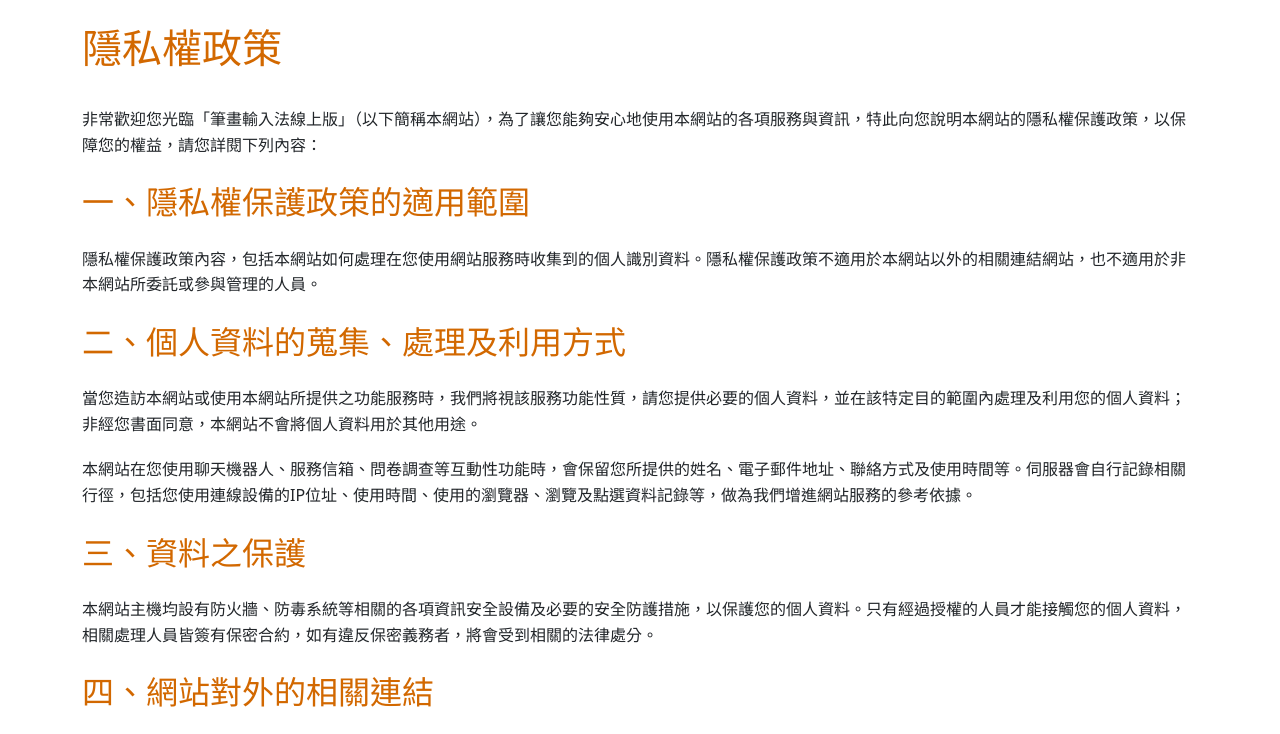
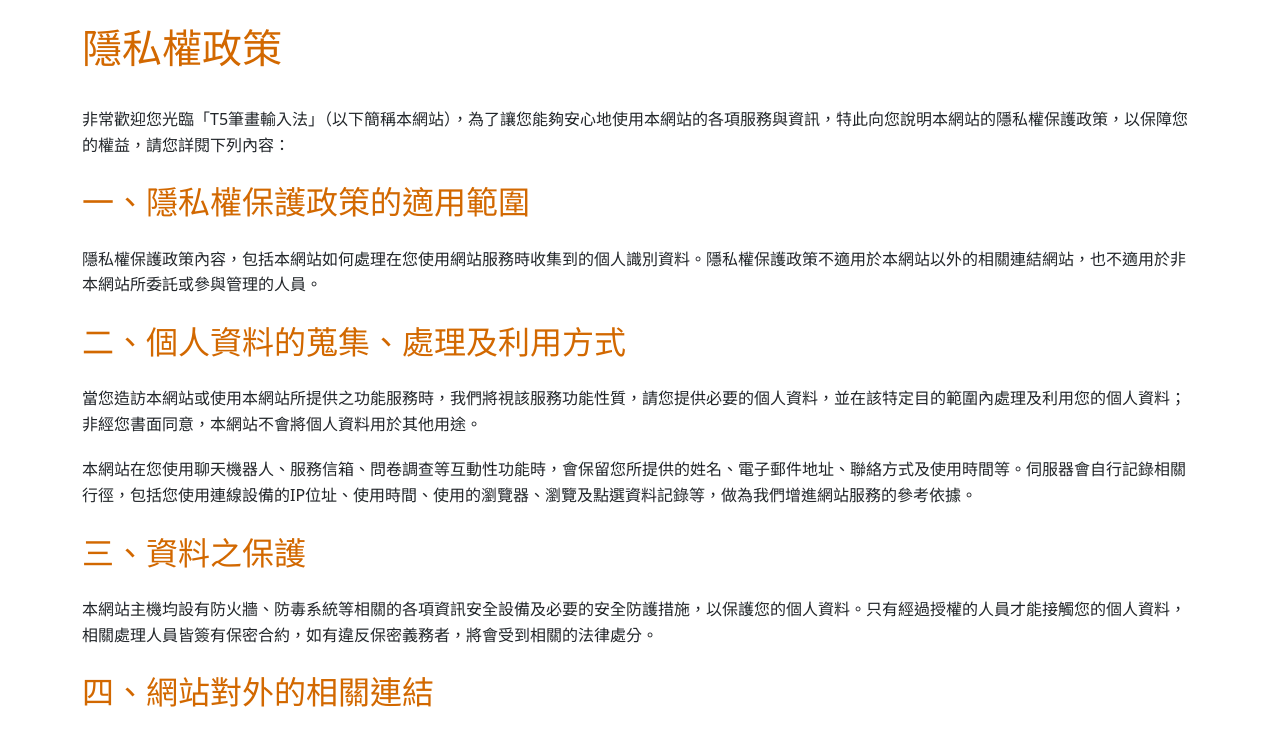
Before and after one commit to t5input/t5input.github.io, a plain HTML site: page privacy-policy.html in a window 1280 px wide. Shown: the part 61-795 px from the top of the page. Drawn offline with Linux system fonts and the light colour scheme.

Commit message:
Add files via upload

```diff
--- a/privacy-policy.html
+++ b/privacy-policy.html
@@ -92,7 +92,7 @@
     <div class="container">
         <br>
         <h1>隱私權政策</h1>
-        <p>非常歡迎您光臨「筆畫輸入法線上版」（以下簡稱本網站），為了讓您能夠安心地使用本網站的各項服務與資訊，特此向您說明本網站的隱私權保護政策，以保障您的權益，請您詳閱下列內容：</p>
+        <p>非常歡迎您光臨「T5筆畫輸入法」（以下簡稱本網站），為了讓您能夠安心地使用本網站的各項服務與資訊，特此向您說明本網站的隱私權保護政策，以保障您的權益，請您詳閱下列內容：</p>
 
         <h2>一、隱私權保護政策的適用範圍</h2>
         <p>隱私權保護政策內容，包括本網站如何處理在您使用網站服務時收集到的個人識別資料。隱私權保護政策不適用於本網站以外的相關連結網站，也不適用於非本網站所委託或參與管理的人員。</p>
```
